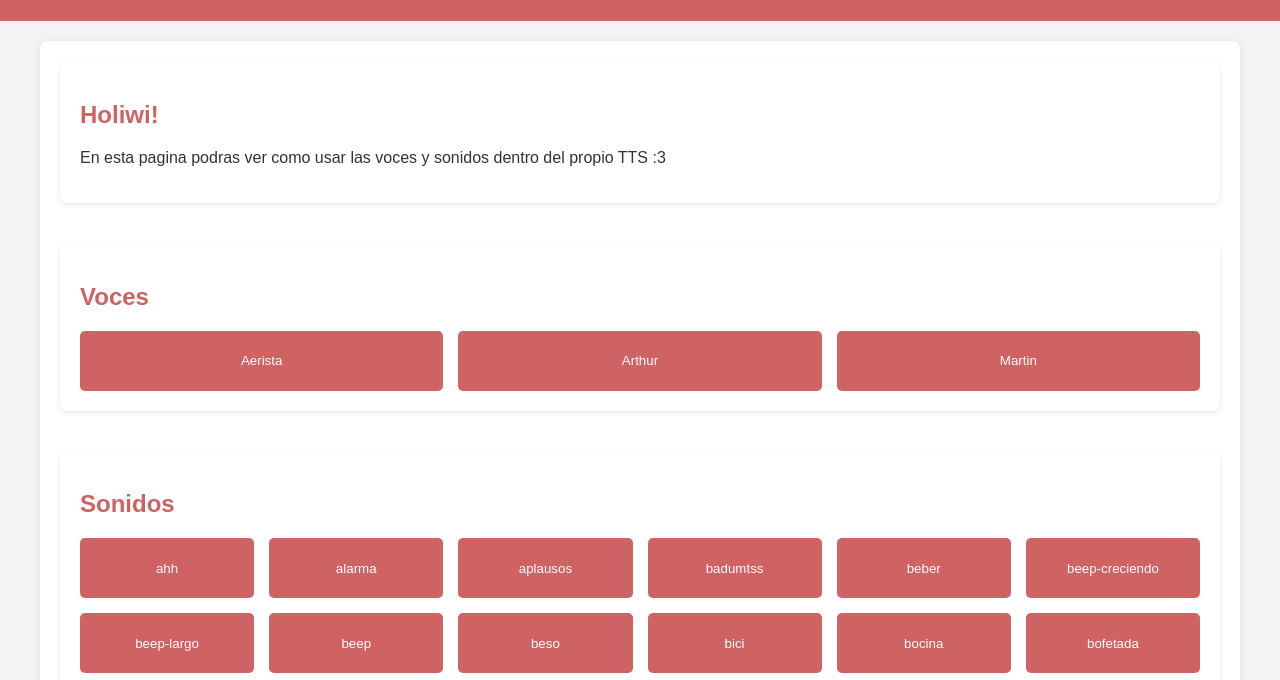
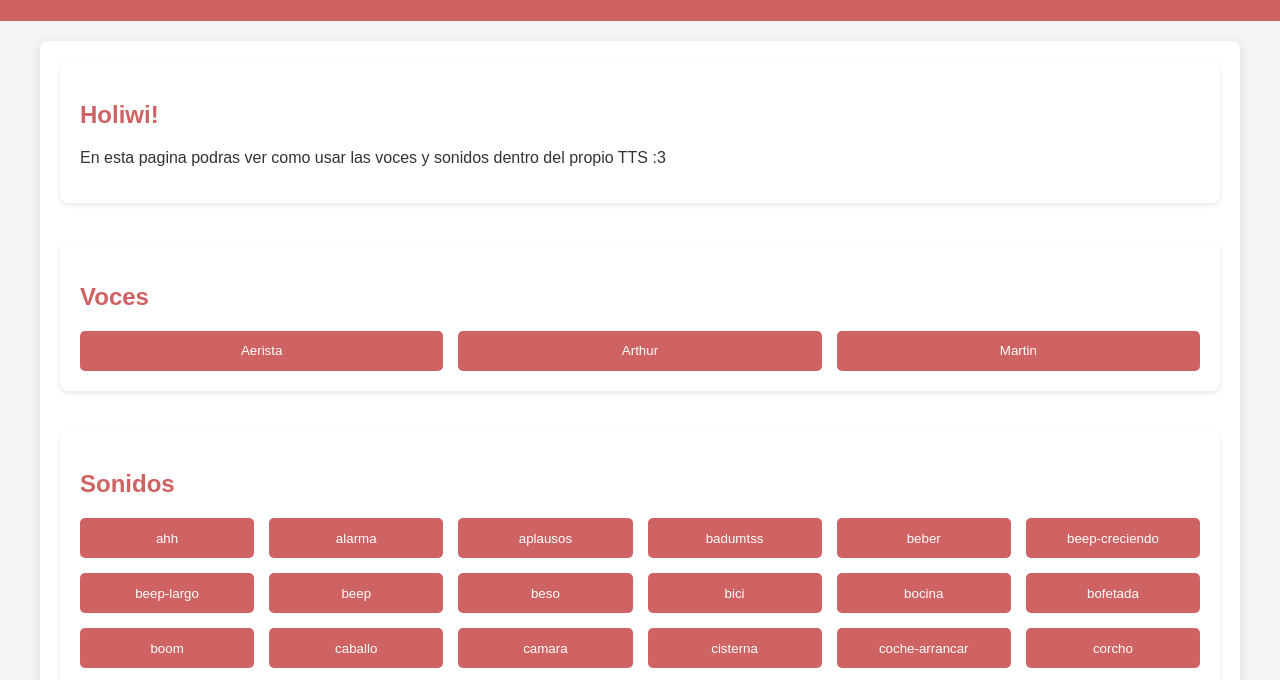
Before and after one commit to SaraLunaDev/TTS-Soft, a plain HTML site: page index.html in a window 1280 px wide. Shown: the part 99-779 px from the top of the page. Drawn offline with Linux system fonts and the light colour scheme.

```diff
--- a/styles.css
+++ b/styles.css
@@ -61,7 +61,7 @@
 
 button {
     background: #cf6262; /* Nuevo color */
-    min-height: 60px;
+    min-height: 40px;
     color: white;
     border: none;
     border-radius: 5px;
```
